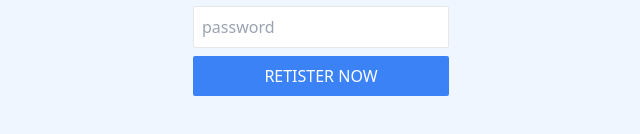
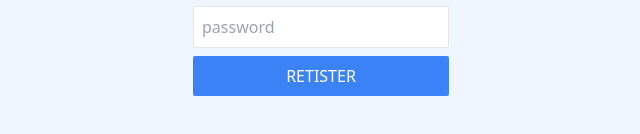
Before and after one commit to moizmohammed053/Mern-Chat, a React (Vite) app in the folder Client/: page / in a window 1280 px wide. Shown: the part 350-484 px from the top of the page, without its empty margins (319-959 px from the left). Built offline with nearby package versions, Linux system fonts and the light colour scheme.

Commit message:
first commit

```diff
--- a/Client/src/Register.jsx
+++ b/Client/src/Register.jsx
@@ -9,7 +9,7 @@ export default function Register (){
             <input value={username} onChange={ev => setUsername(ev.target.value)} type="text" placeholder="username" className="block w-full rounded-sm p-2 mb-2 border" />
             <input value={password} onChange={ev => setPassword(ev.target.value)} type="password" placeholder="password" className="block w-full rounded-sm p-2 mb-2 border"/>
             <button className="bg-blue-500 text-white block w-full rounded-sm p-2 ">
-                RETISTER NOW
+                RETISTER
             </button>
         </form>
         </div>
```
